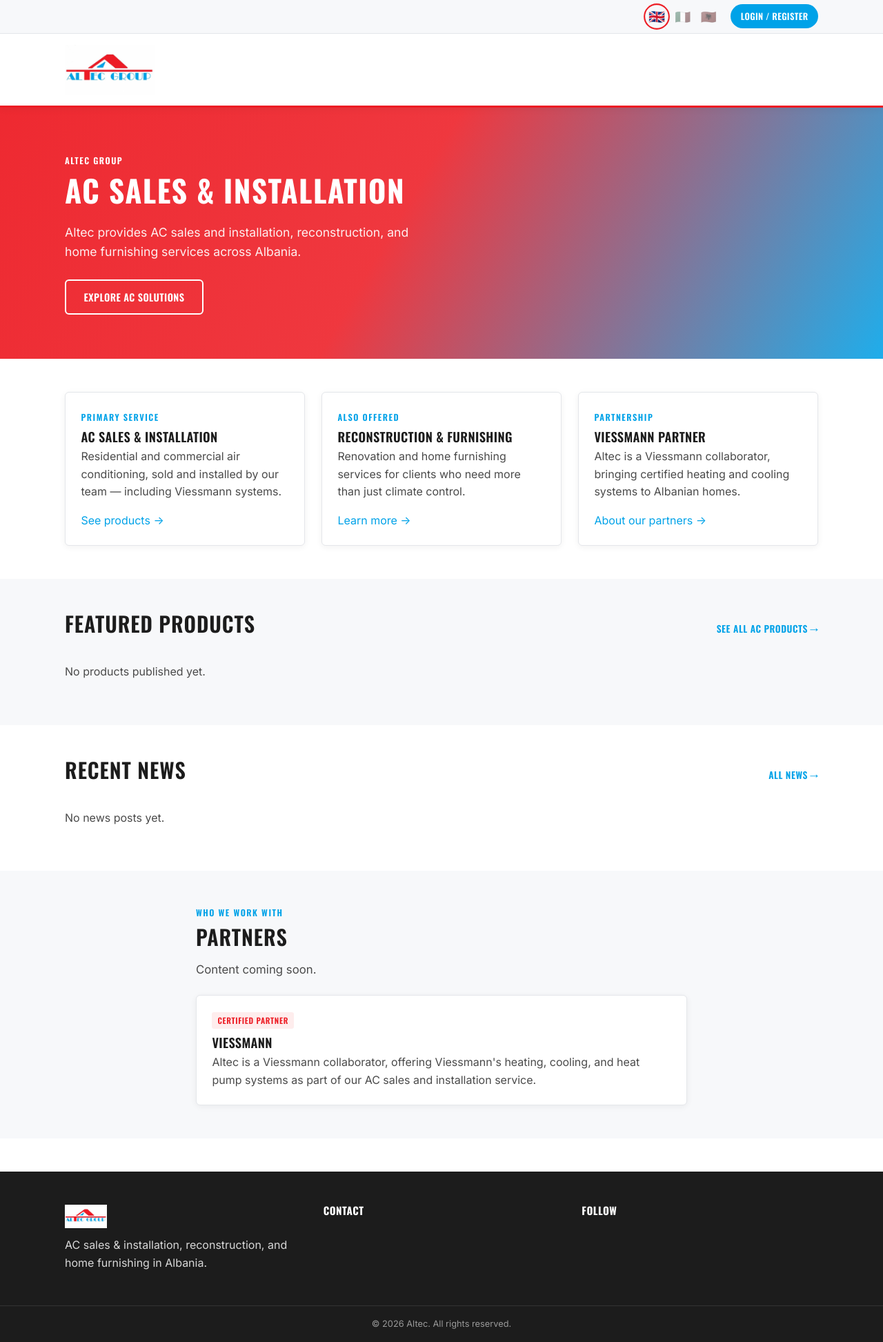
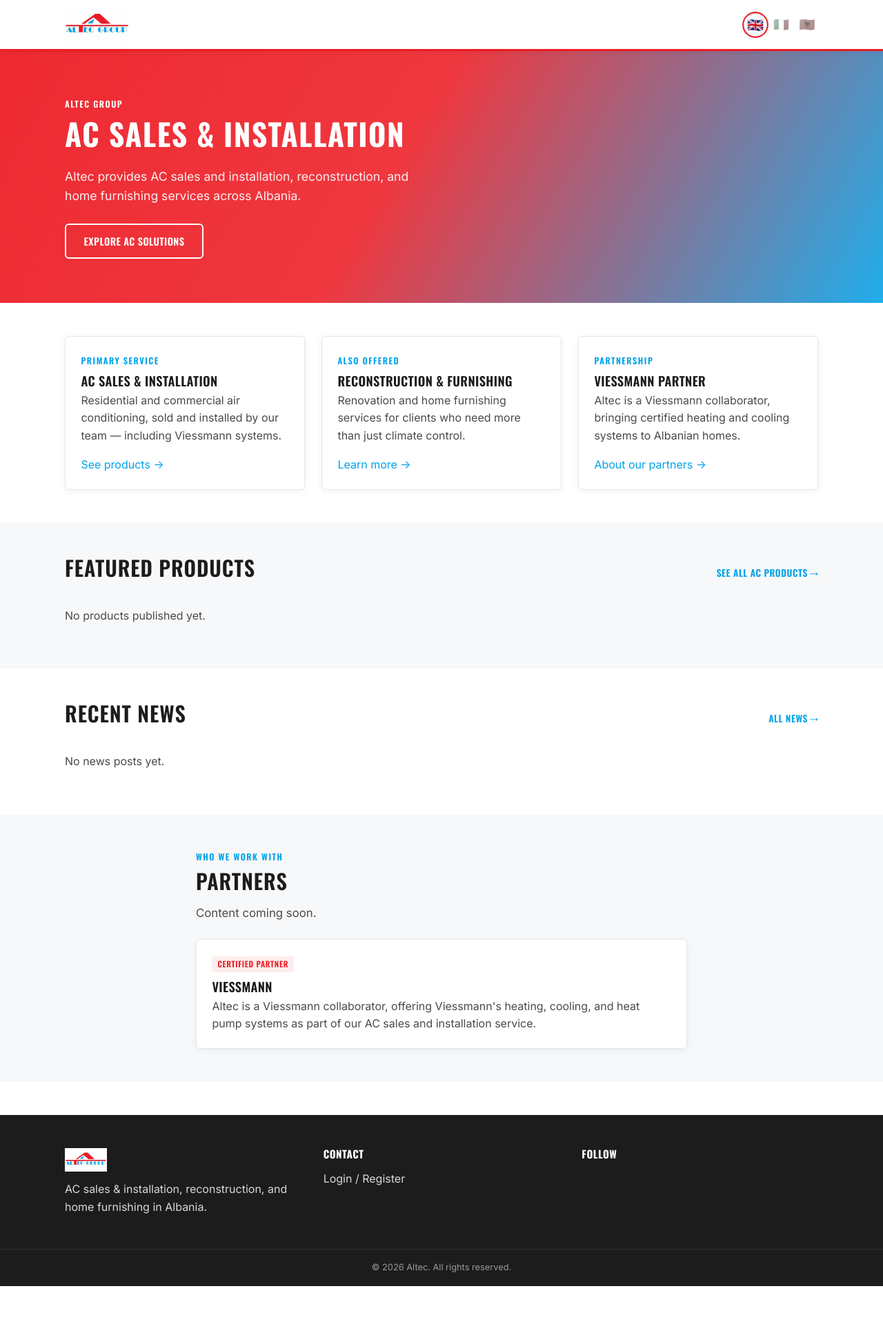
Before and after one commit to KrenarLipo/AltecProject, a PHP site: page /index.php in a window 1280 px wide. Shown: the whole page at 69% size. After the commit the page ends 1864 px from the top, so only its background shows below. Run offline with PHP 8.4, Linux system fonts and the light colour scheme; data that the repository does not hold is empty; some libraries are stand-ins or nearby versions.

Commit message:
Revert header to single-row layout, move Login/Register into the footer
The two-row header redesign wasn't wanted. Restored the original
single-row header (logo, nav, language flags) and moved the
Login/Register (or "My Account" when logged in) link into the
footer's Contact column instead.

Co-Authored-By: Claude Sonnet 5 <noreply@anthropic.com>

```diff
--- a/public_html/assets/css/style.css
+++ b/public_html/assets/css/style.css
@@ -86,27 +86,13 @@ img { max-width: 100%; display: block; }
   box-shadow: var(--shadow);
 }
 
-.topbar {
-  background: var(--color-bg-alt);
-  border-bottom: 1px solid var(--color-border);
-}
-
-.topbar-inner {
-  display: flex;
-  align-items: center;
-  justify-content: flex-end;
-  gap: 1rem;
-  padding-top: 0.4rem;
-  padding-bottom: 0.4rem;
-}
-
-.main-row {
+.site-header .container {
   display: flex;
   align-items: center;
   justify-content: space-between;
-  gap: 2rem;
-  padding-top: 1rem;
-  padding-bottom: 1rem;
+  gap: 1.5rem;
+  padding-top: 0.6rem;
+  padding-bottom: 0.6rem;
 }
 
 .brand {
@@ -116,14 +102,14 @@ img { max-width: 100%; display: block; }
 }
 
 .brand img {
-  height: 72px;
+  height: 52px;
   width: auto;
 }
 
 .main-nav ul {
   display: flex;
   align-items: center;
-  gap: 2.1rem;
+  gap: 1.75rem;
   list-style: none;
   margin: 0;
   padding: 0;
@@ -139,12 +125,11 @@ img { max-width: 100%; display: block; }
   color: var(--color-ink);
   font-family: var(--font-heading);
   font-weight: 600;
-  font-size: 0.98rem;
-  letter-spacing: 0.045em;
+  font-size: 0.92rem;
+  letter-spacing: 0.04em;
   text-transform: uppercase;
-  padding: 0.5rem 0.1rem;
+  padding: 0.4rem 0.1rem;
   border-bottom: 2px solid transparent;
-  transition: color 0.15s ease, border-color 0.15s ease;
 }
 
 .main-nav a:hover {
@@ -213,24 +198,6 @@ img { max-width: 100%; display: block; }
   transform: scale(1.05);
 }
 
-.account-switch a {
-  display: inline-flex;
-  align-items: center;
-  color: #fff;
-  background: var(--color-blue);
-  font-family: var(--font-heading);
-  font-weight: 600;
-  font-size: 0.8rem;
-  letter-spacing: 0.03em;
-  text-transform: uppercase;
-  padding: 0.45rem 0.9rem;
-  border-radius: 999px;
-  white-space: nowrap;
-  transition: background 0.15s ease;
-}
-.account-switch a:hover {
-  background: #0888c2;
-}
 
 /* ---------- Hero ---------- */
 
@@ -605,9 +572,7 @@ img { max-width: 100%; display: block; }
 /* ---------- Responsive ---------- */
 
 @media (max-width: 760px) {
-  .topbar-inner { justify-content: space-between; }
-  .main-row { flex-direction: column; align-items: flex-start; gap: 0.75rem; }
-  .brand img { height: 56px; }
+  .site-header .container { flex-direction: column; align-items: flex-start; }
   .main-nav ul { gap: 1rem; }
   .main-nav ul ul { position: static; box-shadow: none; border: none; min-width: 0; padding-left: 1rem; }
   .main-nav li:hover > ul { display: block; }
--- a/public_html/includes/footer.php
+++ b/public_html/includes/footer.php
@@ -16,6 +16,11 @@ $footerMenu = get_menu_tree($lang ?? current_lang(), 'FOOTER');
       <?php if ($settings['contact_phone']): ?><p>Tel: <?= h($settings['contact_phone']) ?></p><?php endif; ?>
       <?php if ($settings['contact_email']): ?><p>Email: <?= h($settings['contact_email']) ?></p><?php endif; ?>
       <?php if ($settings['contact_address']): ?><p><?= h($settings['contact_address']) ?></p><?php endif; ?>
+      <?php if ($currentAdmin = current_admin()): ?>
+        <p><a href="/account.php"><?= h($currentAdmin['name'] ?? 'My Account') ?></a></p>
+      <?php else: ?>
+        <p><a href="/login.php">Login / Register</a></p>
+      <?php endif; ?>
     </div>
     <?php if (!empty($footerMenu)): ?>
       <div>
--- a/public_html/includes/header.php
+++ b/public_html/includes/header.php
@@ -25,30 +25,9 @@ parse_str(parse_url($_SERVER['REQUEST_URI'], PHP_URL_QUERY) ?? '', $currentQuery
 </head>
 <body>
 <header class="site-header">
-  <div class="topbar">
-    <div class="container topbar-inner">
-      <div class="lang-switch">
-        <?php foreach ($languageLabels as $code => $info): ?>
-          <?php $query = array_merge($currentQuery, ['lang' => $code]); ?>
-          <a href="<?= h($currentPath . '?' . http_build_query($query)) ?>"
-             class="<?= $code === $lang ? 'active' : '' ?>"
-             title="<?= h($info['name']) ?>" aria-label="<?= h($info['name']) ?>">
-            <span class="flag" aria-hidden="true"><?= $info['flag'] ?></span>
-          </a>
-        <?php endforeach; ?>
-      </div>
-      <div class="account-switch">
-        <?php if ($currentAdmin = current_admin()): ?>
-          <a href="/account.php"><?= h($currentAdmin['name'] ?? 'My Account') ?></a>
-        <?php else: ?>
-          <a href="/login.php">Login / Register</a>
-        <?php endif; ?>
-      </div>
-    </div>
-  </div>
-  <div class="container main-row">
+  <div class="container">
     <a class="brand" href="/">
-      <img src="/assets/img/altec-logo.png" alt="Altec Group" width="200" height="111">
+      <img src="/assets/img/altec-logo.png" alt="Altec Group" width="150" height="83">
     </a>
     <nav class="main-nav">
       <ul>
@@ -66,6 +45,16 @@ parse_str(parse_url($_SERVER['REQUEST_URI'], PHP_URL_QUERY) ?? '', $currentQuery
         <?php endforeach; ?>
       </ul>
     </nav>
+    <div class="lang-switch">
+      <?php foreach ($languageLabels as $code => $info): ?>
+        <?php $query = array_merge($currentQuery, ['lang' => $code]); ?>
+        <a href="<?= h($currentPath . '?' . http_build_query($query)) ?>"
+           class="<?= $code === $lang ? 'active' : '' ?>"
+           title="<?= h($info['name']) ?>" aria-label="<?= h($info['name']) ?>">
+          <span class="flag" aria-hidden="true"><?= $info['flag'] ?></span>
+        </a>
+      <?php endforeach; ?>
+    </div>
   </div>
 </header>
 <main>
```
